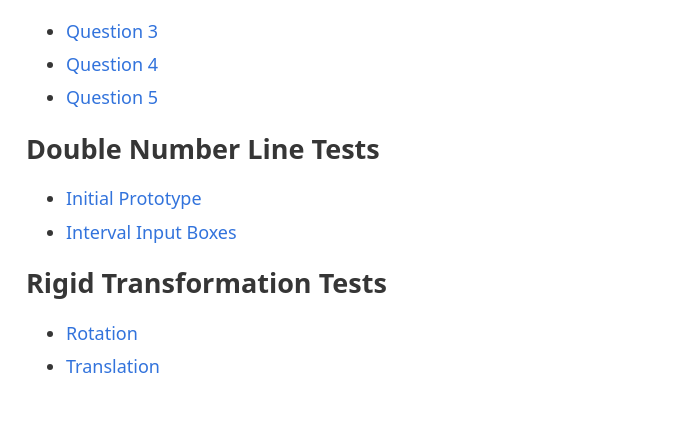
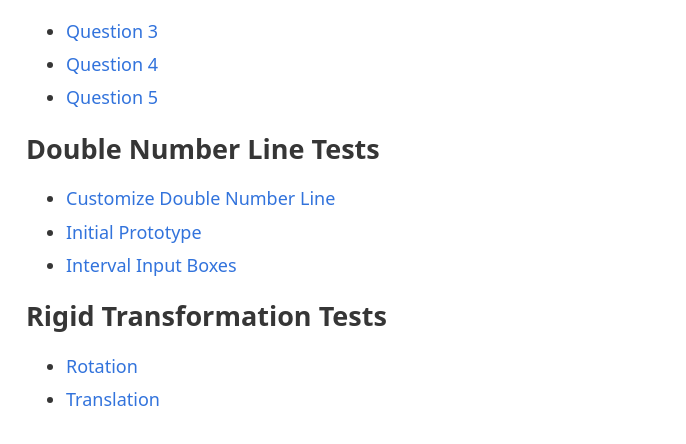
Before and after one commit to nkinastCL/nkinastCL.github.io, a plain HTML site: page index.html in a window 1280 px wide. Shown: the part 124-568 px from the top of the page, without its empty margins (0-686 px from the left). Drawn offline with Linux system fonts and the light colour scheme.

Commit message:
index update

```diff
--- a/index.html
+++ b/index.html
@@ -19,6 +19,9 @@
         <h2>Double Number Line Tests</h2>
         <ul role="list">
           <li>
+            <a href="/ratio-dnl-custom.html">Customize Double Number Line</a>
+          </li>
+          <li>
             <a href="/ratio-dnl.html">Initial Prototype</a>
           </li>
           <li>
```
